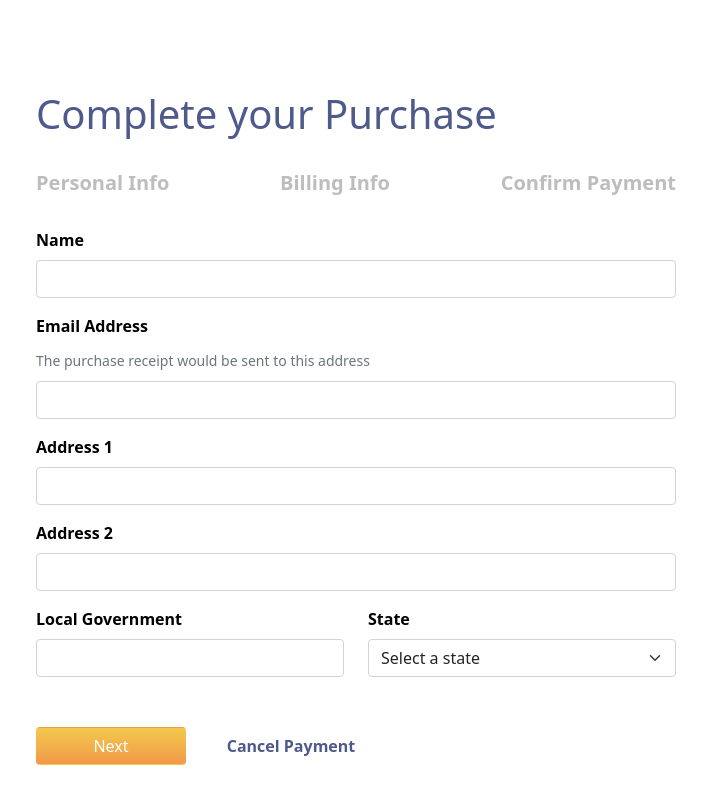
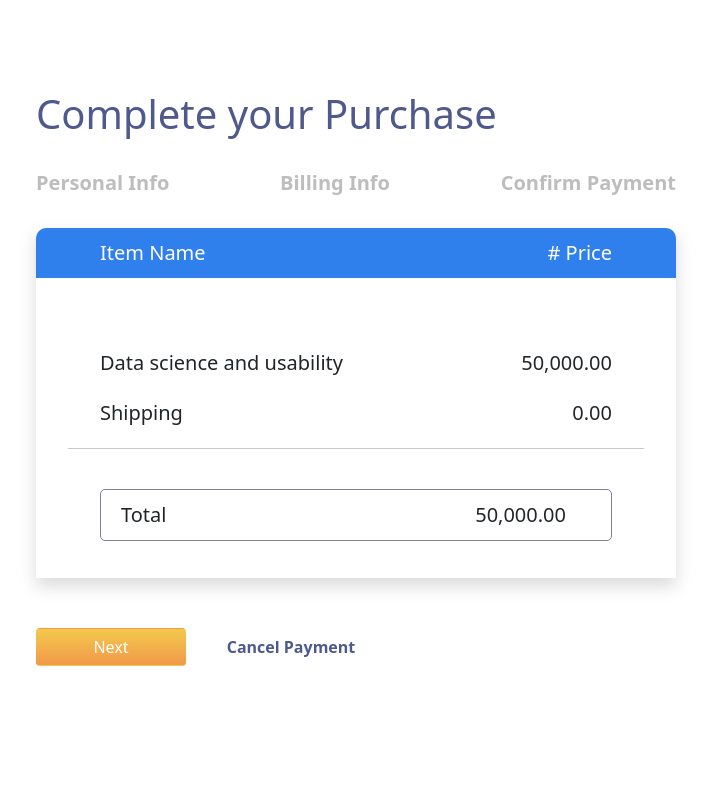
Before and after one commit to david-osas/iqube-task-one, a React (Create React App) app in the folder task-one/: page /payment in a window 1280 px wide. Shown: the top 804 px of the page, without its empty margins (284-995 px from the left). Built offline with nearby package versions, Linux system fonts and the light colour scheme.

Commit message:
Add confirm payment component

```diff
--- a/task-one/src/components/App.js
+++ b/task-one/src/components/App.js
@@ -1,6 +1,8 @@
 import {Switch, Route} from 'react-router-dom';
 import Form from './Form';
 import Tab from './Tab';
+import ConfirmPayment from './ConfirmPayment';
+import ButtonGroup from './ButtonGroup';
 
 function App() {
   return (
@@ -10,16 +12,22 @@ function App() {
           <h1 className='app-heading'>Complete your Purchase</h1>
           <Tab />
           <Form stage='personal' />
+          <ButtonGroup />
         </Route>
         <Route exact path='/billing'>
           <h1 className='app-heading'>Complete your Purchase</h1>
           <Tab />
           <Form stage='billing' />
+          <ButtonGroup />
         </Route>
         <Route exact path='/payment'>
           <h1 className='app-heading'>Complete your Purchase</h1>
           <Tab />
-          <Form stage='payment' />
+          <ConfirmPayment />
+          <ButtonGroup />
+        </Route>
+        <Route exact path='/complete'>
+
         </Route>
 
       </Switch>
--- /dev/null
+++ b/task-one/src/components/ConfirmPayment.js
@@ -0,0 +1,36 @@
+import Row from './Row';
+
+function ConfirmPayment(){
+  let details = [
+    {
+      name: 'Data science and usability',
+      price: '50,000.00',
+    },
+    {
+      name: 'Shipping',
+      price: '0.00',
+    }
+  ]
+  let total = '50,000.00';
+
+  return(
+    <div className='shadow'>
+      <div className='app-card-header'>
+        <Row first='Item Name' second='# Price'/>
+      </div>
+      <div className='app-card-details'>
+        {details.map((item) => <div className='app-card-text'>
+          <Row first={item.name} second={item.price}/>
+        </div>)}
+        <hr className='app-rule'/>
+        <div className='app-row app-card-total'>
+          <span>Total</span>
+          <span>{total}</span>
+        </div>
+      </div>
+    </div>
+
+  );
+}
+
+export default ConfirmPayment;
--- a/task-one/src/components/Form.js
+++ b/task-one/src/components/Form.js
@@ -1,7 +1,6 @@
 import PlainInput from './PlainInput';
 import SelectInput from './SelectInput';
 import FormGroup from './FormGroup';
-import ButtonGroup from './ButtonGroup';
 
 import {personal, personalGroup, billing, billingGroup} from '../formDetails';
 
@@ -37,7 +36,6 @@ function Form({stage}){
 
       <FormGroup data={dataGroup} stage={stage} />
 
-      <ButtonGroup />
     </form>
   );
 }
--- /dev/null
+++ b/task-one/src/components/Row.js
@@ -0,0 +1,12 @@
+
+function Row({first, second}){
+
+  return(
+    <div className='app-row'>
+      <span>{first}</span>
+      <span>{second}</span>
+    </div>
+  );
+}
+
+export default Row;
--- a/task-one/src/general.css
+++ b/task-one/src/general.css
@@ -43,3 +43,38 @@
 .custom-form-text{
   margin-bottom: 10px;
 }
+
+/* ConfirmPayment component */
+.app-card-details{
+  height: 300px;
+  border-radius: 10px;
+  padding-top: 50px;
+}
+.app-card-text{
+  margin: 20px 0;
+}
+.app-rule{
+  width: 90%;
+  margin-left: auto;
+  margin-right: auto;
+  margin-bottom: 40px;
+}
+.app-row{
+  display: flex;
+  justify-content: space-between;
+  margin: 0 10%;
+  font-size: 20px;
+}
+.app-card-total{
+  border: 1px solid #817E9E;
+  border-radius: 5px;
+  padding: 10px 45px 10px 20px;
+}
+.app-card-header{
+  border-top-left-radius: 10px;
+  border-top-right-radius: 10px;
+  padding-top: 10px;
+  padding-bottom: 10px;
+  background-color: #2F80ED;
+  color: white;
+}
```
Also changed, not shown: 1 other file (tests, documents, lock files or other folders).
